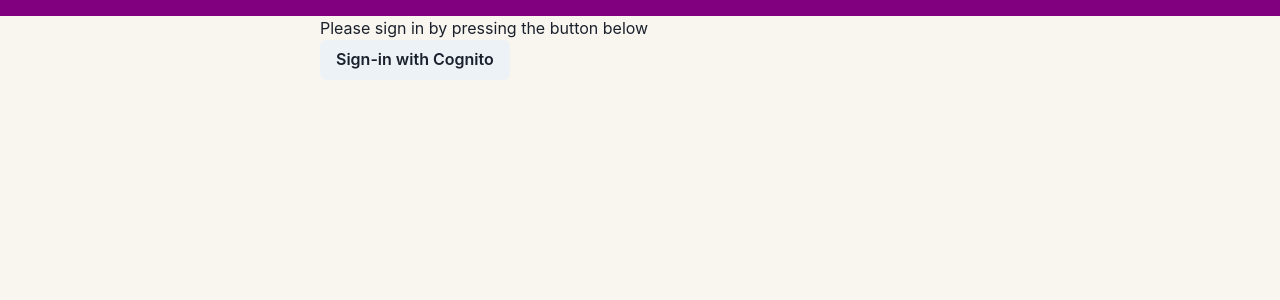
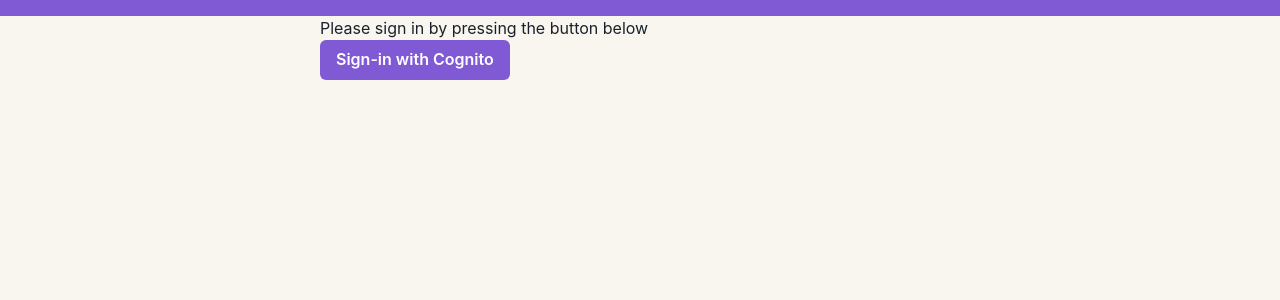
Before and after one commit to three-consulting/epoc-frontend, a Next.js app: page / in a window 1280 px wide. Shown: the top 300 px of the page. Built offline with nearby package versions, Linux system fonts and the light colour scheme; no server answers.

Commit message:
fix: acadded proper prefix for env variables

```diff
--- a/components/Header/index.tsx
+++ b/components/Header/index.tsx
@@ -6,8 +6,8 @@
         <Flex
             paddingTop="0.5"
             borderTop="6px solid"
-            borderTopColor="purple"
-            backgroundColor="purple"
+            borderTopColor="purple.500"
+            backgroundColor="purple.500"
             paddingBottom="0.5rem"
             textAlign="center"
             justifyContent="center"
--- a/pages/api/auth/[...nextauth].ts
+++ b/pages/api/auth/[...nextauth].ts
@@ -4,9 +4,9 @@
 export default NextAuth({
     providers: [
         Providers.Cognito({
-            clientId: process.env.COGNITO_CLIENT_ID,
-            clientSecret: process.env.COGNITO_CLIENT_SECRET,
-            domain: process.env.COGNITO_DOMAIN,
+            clientId: process.env.NEXT_PUBLIC_COGNITO_CLIENT_ID,
+            clientSecret: process.env.NEXT_PUBLIC_COGNITO_CLIENT_SECRET,
+            domain: process.env.NEXT_PUBLIC_COGNITO_DOMAIN,
         }),
     ],
     debug: process.env.NODE_ENV === 'development' ? true : false,
--- a/pages/index.tsx
+++ b/pages/index.tsx
@@ -7,14 +7,17 @@
 const Home: NextPage = () => {
     const [session, loading] = useSession();
     console.log(session, loading);
-    console.log(`Cognito domain: ${process.env.COGNITO_DOMAIN}`);
-    console.log(`Cognito client id: ${process.env.COGNITO_CLIENT_ID}`);
-    console.log(`Cognito secret: ${process.env.COGNITO_CLIENT_SECRET}`);
-    console.log(`Nextauth url: ${process.env.NEXTAUTH_URL}`);
+    console.log(`Cognito domain: ${process.env.NEXT_PUBLIC_COGNITO_DOMAIN}`);
+    console.log(`Cognito client id: ${process.env.NEXT_PUBLIC_COGNITO_CLIENT_ID}`);
+    console.log(`Cognito secret: ${process.env.NEXT_PUBLIC_COGNITO_CLIENT_SECRET}`);
     return (
         <Layout>
             <Box>Please sign in by pressing the button below</Box>
-            <Button onClick={() => signIn('cognito', { callbackUrl: `${window.location.origin}` })}>
+            <Button
+                colorScheme="purple"
+                variant="solid"
+                onClick={() => signIn('cognito', { callbackUrl: `${window.location.origin}` })}
+            >
                 Sign-in with Cognito
             </Button>
         </Layout>
```
